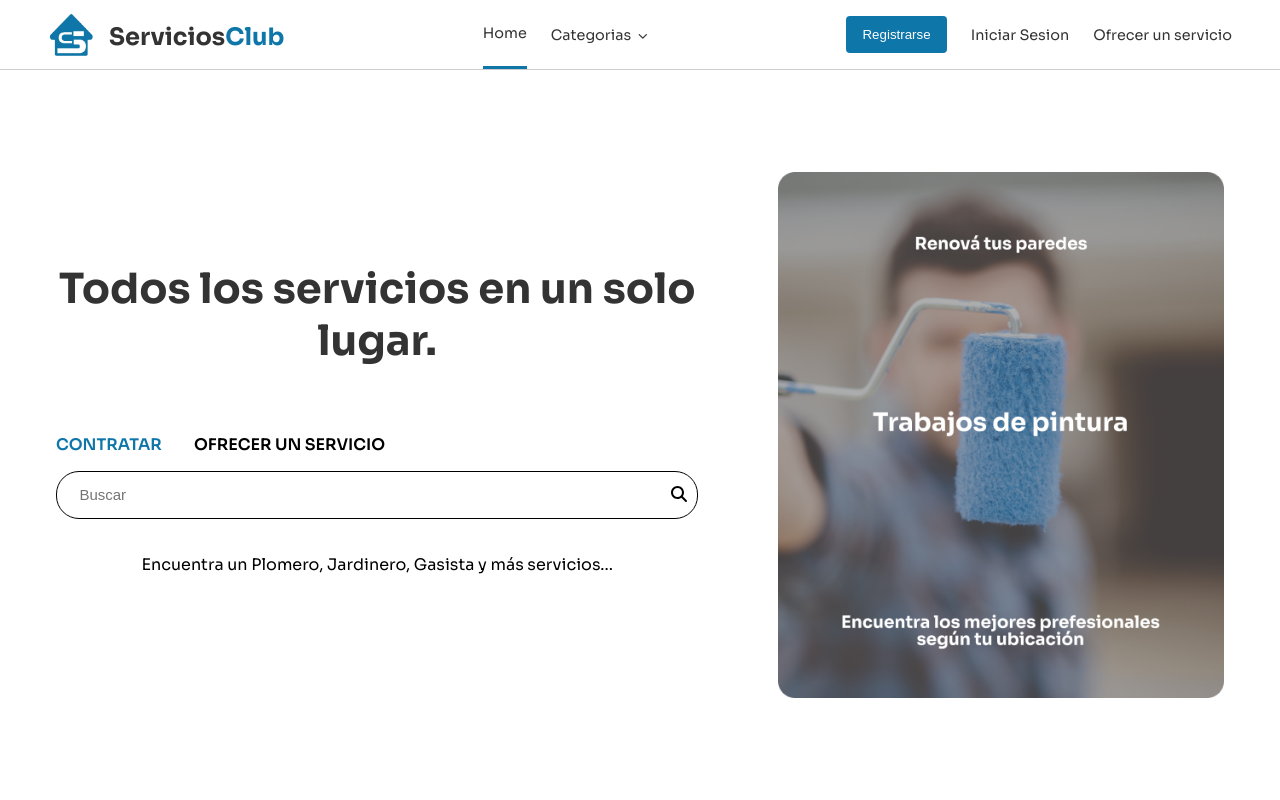
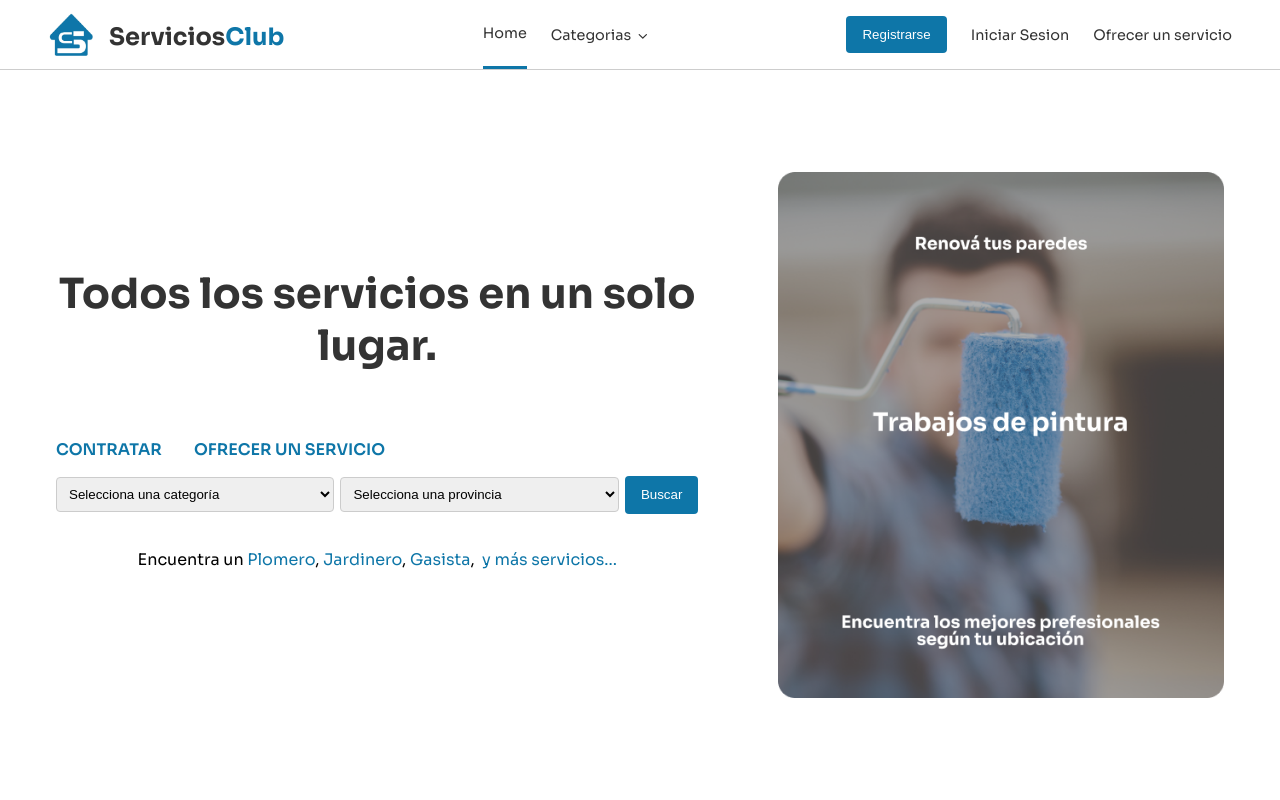
Before and after one commit to No-Country/c14-06-m-node-react, a React (Vite) app in the folder frontend/: page / in a window 1280 px wide. Shown: the top 800 px of the page. Built offline with nearby package versions, Linux system fonts and the light colour scheme.

Commit message:
style: fix general website styles

```diff
--- a/frontend/src/components/Footer.jsx
+++ b/frontend/src/components/Footer.jsx
@@ -18,8 +18,6 @@ const StyledFooter = styled.footer`
 		grid-template-areas:
 			'logo'
 			'socialmedia'
-			'about'
-			'support'
 			'copyright';
 		text-align: center;
 	}
@@ -54,7 +52,7 @@ const BlueText = styled.span`
 	color: var(--primary);
 `;
 
-const About = styled.div`
+/*const About = styled.div`
 	grid-area: about;
 	display: flex;
 	flex-direction: column;
@@ -64,14 +62,14 @@ const Support = styled.div`
 	grid-area: support;
 	display: flex;
 	flex-direction: column;
-`;
+`;*/
 const SocialMedia = styled.div`
 	grid-area: socialmedia;
 	display: flex;
 	flex-direction: row;
 	justify-content: center;
 `;
-
+/*
 const SectionTitle = styled.span`
 	color: #0e76a8;
 	font-weight: 700;
@@ -87,7 +85,7 @@ const StyledUl = styled.ul`
 		padding-top: 8px;
 	}
 `;
-
+*/
 const IconsUl = styled.ul`
 	display: flex;
 	gap: 1rem;
@@ -121,7 +119,7 @@ const Footer = () => {
 					</TextLogo>
 				</Link>
 			</DivLogo>
-			<About>
+			{/* <About>
 				<SectionTitle>Sobre Nosotros</SectionTitle>
 				<StyledUl>
 					<li>
@@ -145,7 +143,7 @@ const Footer = () => {
 						<Link to="/terminos-y-condiciones">Termino y condiciones</Link>
 					</li>
 				</StyledUl>
-			</Support>
+			</Support>*/}
 			<SocialMedia>
 				<IconsUl>
 					<a href="https://www.facebook.com/servici0sclub">
--- a/frontend/src/components/MainScreen.jsx
+++ b/frontend/src/components/MainScreen.jsx
@@ -1,7 +1,10 @@
 import styled from 'styled-components';
 import trabajosPintura from '../assets/images/trabajosPintura.png';
-import { FontAwesomeIcon } from '@fortawesome/react-fontawesome';
-import { faMagnifyingGlass } from '@fortawesome/free-solid-svg-icons';
+/*import { FontAwesomeIcon } from '@fortawesome/react-fontawesome';
+import { faMagnifyingGlass } from '@fortawesome/free-solid-svg-icons';*/
+import { Link } from 'react-router-dom';
+import { HashLink } from 'react-router-hash-link';
+import { ButtonBlue } from '../styledcomponents/Buttons';
 
 const MainScreen = styled.div`
 	height: calc(100vh - var(--navbar-height));
@@ -12,6 +15,10 @@ const MainScreen = styled.div`
 		grid-template-areas: 'left';
 	}
 	gap: 3rem;
+
+	a {
+		color: var(--primary);
+	}
 `;
 
 const ContainerLeft = styled.div`
@@ -25,6 +32,7 @@ const ContainerLeft = styled.div`
 	height: 100%;
 `;
 
+/*
 const ContainerSearch = styled.div`
 	display: flex;
 	align-items: center;
@@ -34,7 +42,7 @@ const ContainerSearch = styled.div`
 	padding: 10px;
 	background-color: white;
 `;
-
+*/
 const StyledSlogan = styled.span`
 	font-weight: 700;
 	font-size: 2.6rem;
@@ -58,6 +66,7 @@ const Active = styled.li`
 	cursor: pointer;
 `;
 
+/*
 const StyledInput = styled.input`
 	width: 100%;
 	height: 100%;
@@ -73,7 +82,7 @@ const StyledInput = styled.input`
 		border: 2px solid #0e76a8;
 	}
 `;
-
+*/
 const StyledP = styled.p`
 	text-align: center;
 	padding: 5%;
@@ -87,7 +96,7 @@ const ContainerRight = styled.div`
 	align-items: center;
 	padding: 1rem;
 
-	@media (max-width: 921px) {
+	@media (max-width: 920px) {
 		display: none;
 	}
 `;
@@ -97,24 +106,130 @@ const StyledImg = styled.img`
 	max-width: 100%;
 `;
 
+const StyledLink = styled(Link)`
+	&:hover {
+		color: var(--primary);
+	}
+`;
+
+const Select = styled.select`
+	flex: 1;
+	padding: 0.5rem;
+	border: 1px solid #ccc;
+	border-radius: 4px;
+	width: 100%;
+`;
+
+const Buscar = styled.div`
+	display: flex;
+	flex-wrap: nowrap;
+	gap: 0.4rem;
+	align-items: center;
+	flex-direction: row;
+
+	@media (max-width: 768px) {
+		flex-direction: column;
+	}
+`;
+
 const Home = () => {
+	const professions = [
+		'Pintores',
+		'Plomeros',
+		'Electricistas',
+		'Albañiles',
+		'Carpinteros',
+		'Fleteros',
+		'Cerrajeros',
+		'Jardineros',
+		'Gasistas',
+		'Fumigadores',
+		'Técnicos en Aire Acondicionado',
+		'Técnicos en Electrodomesticos',
+	];
+
+	const provincias = [
+		{ label: 'Buenos Aires', value: 'Buenos Aires' },
+		{ label: 'Catamarca', value: 'Catamarca' },
+		{ label: 'Chaco', value: 'Chaco' },
+		{ label: 'Chubut', value: 'Chubut' },
+		{ label: 'Córdoba', value: 'Córdoba' },
+		{ label: 'Corrientes', value: 'Corrientes' },
+		{ label: 'Entre Ríos', value: 'Entre Ríos' },
+		{ label: 'Formosa', value: 'Formosa' },
+		{ label: 'Jujuy', value: 'Jujuy' },
+		{ label: 'La Pampa', value: 'La Pampa' },
+		{ label: 'La Rioja', value: 'La Rioja' },
+		{ label: 'Mendoza', value: 'Mendoza' },
+		{ label: 'Misiones', value: 'Misiones' },
+		{ label: 'Neuquén', value: 'Neuquén' },
+		{ label: 'Río Negro', value: 'Río Negro' },
+		{ label: 'Salta', value: 'Salta' },
+		{ label: 'San Juan', value: 'San Juan' },
+		{ label: 'San Luis', value: 'San Luis' },
+		{ label: 'Santa Cruz', value: 'Santa Cruz' },
+		{ label: 'Santa Fe', value: 'Santa Fe' },
+		{ label: 'Santiago del Estero', value: 'Santiago del Estero' },
+		{ label: 'Tierra del Fuego', value: 'Tierra del Fuego' },
+		{ label: 'Tucumán', value: 'Tucumán' },
+	];
+
 	return (
 		<MainScreen>
 			<ContainerLeft>
 				<StyledSlogan>Todos los servicios en un solo lugar.</StyledSlogan>
 				<StyledUl>
 					<Active>Contratar</Active>
-					<li>Ofrecer un servicio</li>
+					<li>
+						<StyledLink to="/ofrecer-servicio">Ofrecer un servicio</StyledLink>
+					</li>
 				</StyledUl>
-				<ContainerSearch>
+				{/** <ContainerSearch>
 					<StyledInput type="text" placeholder="Buscar" />
 					<div>
 						<FontAwesomeIcon icon={faMagnifyingGlass} />
 					</div>
 				</ContainerSearch>
-
+				*/}
+				<Buscar>
+					<Select
+						id="profession"
+						defaultValue=""
+						placeholder="Selecciona una categoría"
+					>
+						<option value="" disabled>
+							Selecciona una categoría
+						</option>
+						{professions.map((profession) => (
+							<option key={profession} value={profession}>
+								{profession}
+							</option>
+						))}
+					</Select>
+					<Select
+						id="province"
+						defaultValue=""
+						placeholder="Selecciona una provincia"
+					>
+						<option value="" disabled>
+							Selecciona una provincia
+						</option>
+						{provincias.map((provincia) => (
+							<option key={provincia.value} value={provincia.value}>
+								{provincia.label}
+							</option>
+						))}
+					</Select>
+					<ButtonBlue>Buscar</ButtonBlue>
+				</Buscar>
 				<StyledP>
-					Encuentra un Plomero, Jardinero, Gasista y más servicios...
+					Encuentra un
+					<Link to="/professionalsList/plumbers"> Plomero</Link>,
+					<Link to="/professionalsList/gardeners"> Jardinero</Link>,
+					<Link to="/professionalsList/gasmans"> Gasista</Link>, &nbsp;
+					<HashLink smooth to="/#categories">
+						y más servicios...
+					</HashLink>
 				</StyledP>
 			</ContainerLeft>
 			<ContainerRight>
--- a/frontend/src/components/ProfesionalListCard.jsx
+++ b/frontend/src/components/ProfesionalListCard.jsx
@@ -8,7 +8,12 @@ const Card = styled.div`
 	margin: 10px auto;
 	border-radius: 8px;
 	overflow: hidden;
+	justify-content: center;
+	align-items: center;
 	width: 80%;
+	@media (max-width: 768px) {
+		flex-direction: column;
+	}
 `;
 
 const ImageContainer = styled.div`
@@ -18,6 +23,7 @@ const ImageContainer = styled.div`
 const Image = styled.img`
 	width: 190px;
 	height: 210px;
+	padding: 1em;
 `;
 
 const Content = styled.div`
--- a/frontend/src/pages/CreateAccount.jsx
+++ b/frontend/src/pages/CreateAccount.jsx
@@ -234,8 +234,8 @@ const CreateAccount = () => {
 				<DivButton>
 					<ButtonForm type="">Crear Cuenta</ButtonForm>
 				</DivButton>
+				{/* <DivSecundario>
 				<Divider />
-				{/* <DivSecundario>
 					<span>
 						Al hacer clic en Regístrate con Facebook o Regístrate con Google,
 						aceptas las Condiciones de uso y la Política de privacidad.
@@ -251,7 +251,7 @@ const CreateAccount = () => {
 				</DivSecundario> */}
 			</StyledForm>
 			<span>
-				¿Ya tiene una cuenta? Clickea aquí para&nbsp;
+				¿Ya tienes una cuenta? Clickea aquí para&nbsp;
 				<Link to="/iniciar-sesion">iniciar sesión.</Link>
 			</span>
 		</DivContainer>
@@ -372,11 +372,11 @@ const DivInfoContraseña = styled.div`
 const TextTerms = styled.span`
 	margin-top: 8px;
 `;
-const Divider = styled.div`
+/*const Divider = styled.div`
 	width: 100%;
 	border-top: 1px solid #000;
 	margin: 10px 0;
-`;
+`;*/
 // const DivSecundario = styled.div`
 // 	display: flex;
 // 	flex-direction: column;
--- a/frontend/src/pages/OfrecerServicio.jsx
+++ b/frontend/src/pages/OfrecerServicio.jsx
@@ -25,11 +25,11 @@ const Form = styled.form`
 	width: 80%;
 `;
 
-const Row = styled.div`
+/*const Row = styled.div`
 	display: flex;
 	width: 100%;
 	gap: 1rem;
-`;
+`;*/
 
 const Column = styled.div`
 	display: flex;
@@ -42,11 +42,13 @@ const Label = styled.label`
 `;
 
 const TextArea = styled.textarea`
-	width: 100%;
 	padding: 0.5rem;
 	border: 1px solid #ccc;
 	border-radius: 4px;
 	height: 100px;
+	resize: none;
+	width: 100%;
+	height: 10rem;
 `;
 
 const Select = styled.select`
@@ -108,14 +110,6 @@ const OfrecerServicio = () => {
 				Quiero ofrecer un <BlueText>servicio.</BlueText>
 			</Title>
 			<Form>
-				<Row>
-					<Column>
-						<Label htmlFor="description">Descripción</Label>
-						<TextArea
-							id="description"
-							placeholder="Ej: 7 años de experiencia en..."
-						></TextArea>
-					</Column>
 				<Column>
 					<Label htmlFor="profession">Categoría</Label>
 					<Select id="profession">
@@ -127,7 +121,14 @@ const OfrecerServicio = () => {
 						))}
 					</Select>
 				</Column>
-				</Row>
+				<Column>
+					<Label htmlFor="description">Descripción</Label>
+					<TextArea
+						id="description"
+						placeholder="Ej: 7 años de experiencia en..."
+					></TextArea>
+				</Column>
+
 				<Column>
 					<Label htmlFor="province">Localidad</Label>
 					<Select id="province">
--- a/frontend/src/pages/SignIn.jsx
+++ b/frontend/src/pages/SignIn.jsx
@@ -1,7 +1,7 @@
 import { Link } from 'react-router-dom';
 import styled from 'styled-components';
-import meta from '../assets/images/meta.svg';
-import google from '../assets/images/google.svg';
+/*import meta from '../assets/images/meta.svg';
+import google from '../assets/images/google.svg';*/
 
 const DivContainer = styled.div`
 	display: flex;
@@ -36,17 +36,18 @@ const StyledForm = styled.form`
 	border: 1px solid black;
 	border-radius: 10px;
 	max-width: 540px;
+	min-width: 400px;
 	margin: 0 auto;
 	gap: 0.2rem;
 	text-align: start;
 `;
 
-const HorizontalDiv = styled.div`
+/*const HorizontalDiv = styled.div`
 	display: flex;
 	justify-content: space-between;
 	align-items: center;
 	font-size: 0.9rem;
-`;
+`;*/
 const LabelDiv = styled.div`
 	display: flex;
 	flex-direction: column;
@@ -54,9 +55,9 @@ const LabelDiv = styled.div`
 	padding: 0.8rem 0;
 `;
 
-const Checkbox = styled.input`
+/*const Checkbox = styled.input`
 	margin: 0 6px;
-`;
+`;*/
 
 const StyledInput = styled.input`
 	height: 2.5rem;
@@ -78,7 +79,7 @@ const ButtonForm = styled.button`
 	}
 `;
 
-const ButtonSM = styled.button`
+/*const ButtonSM = styled.button`
 	display: flex;
 	flex-direction: row;
 	justify-content: center;
@@ -113,7 +114,7 @@ const DivSecundario = styled.div`
 	font-size: 0.8rem;
 	gap: 0.4rem;
 `;
-
+*/
 const SignIn = () => {
 	return (
 		<DivContainer>
@@ -129,6 +130,7 @@ const SignIn = () => {
 					<label htmlFor="">Contraseña</label>
 					<StyledInput type="password" name="" id="" />
 				</LabelDiv>
+				{/**
 				<HorizontalDiv>
 					<div>
 						<Checkbox type="checkbox"></Checkbox>
@@ -138,9 +140,11 @@ const SignIn = () => {
 						<Link to="/recuperar-pass">¿Olvidaste tu contraseña?</Link>
 					</div>
 				</HorizontalDiv>
+				 */}
 				<DivButton>
 					<ButtonForm type="">Iniciar Sesión</ButtonForm>
 				</DivButton>
+				{/**
 				<Divider />
 				<DivSecundario>
 					<span>
@@ -156,9 +160,10 @@ const SignIn = () => {
 						Iniciar sesión con Google
 					</ButtonSM>
 				</DivSecundario>
+				 */}
 			</StyledForm>
 			<span>
-				¿No tiene una cuenta? Clickea aquí para&nbsp;
+				¿No tienes una cuenta? Clickea aquí para&nbsp;
 				<Link to="/crear-cuenta">registrarte.</Link>
 			</span>
 		</DivContainer>
```
Lines whose indentation alone changed are shown as unchanged.
